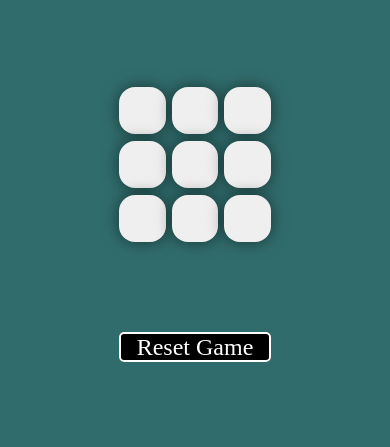
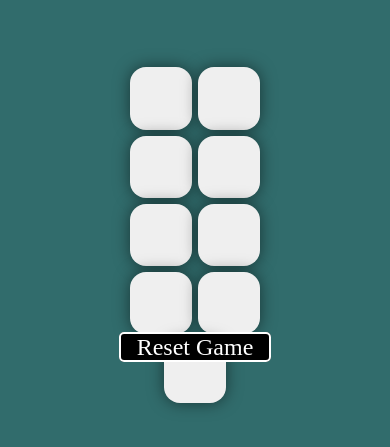
Before and after one commit to KeertanaGupta/Tic-Tac-Toe, a plain HTML site: page index.html in a window 390 px wide. Shown: the part 125-572 px from the top of the page. Drawn offline with nearby package versions, Linux system fonts and the light colour scheme; a web font is replaced by a local one.

Commit message:
Update css

```diff
--- a/style.css
+++ b/style.css
@@ -64,13 +64,13 @@ body{
     }
 
     .game {
-        height: 40vmin;
-        width: 40vmin;
+        height: 50vmin;
+        width: 50vmin;
     }
 
     .box {
-        height: 12vmin;
-        width: 12vmin;
-        font-size: 6vmin;
+        height: 16vmin;
+        width: 16vmin;
+        font-size: 7vmin;
     }
 }
```
